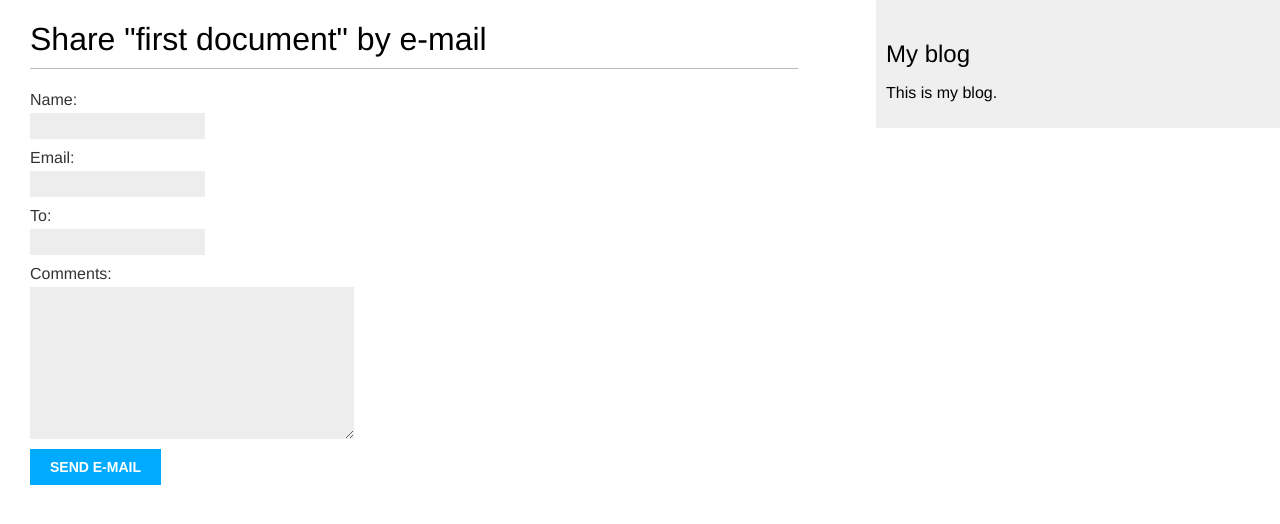
After one commit to SavelievGleb2003/ticket_system, a Django app: page /TD/1/share/ in a window 1280 px wide. The commit adds this page. Shown: the top 524 px of the page. Run offline with Django 5.2, Linux system fonts and the light colour scheme; data comes from the database, SQL or seed files in the repository.

Commit message:
added functionality for sharing posts by email

```diff
--- /dev/null
+++ b/blog/forms.py
@@ -0,0 +1,7 @@
+from django import forms
+
+class EmailTD_form(forms.Form):
+    name = forms.CharField(max_length=30)
+    email = forms.EmailField()
+    to = forms.EmailField()
+    comments = forms.CharField(required=False, widget=forms.Textarea)
--- a/blog/urls.py
+++ b/blog/urls.py
@@ -6,5 +6,6 @@ from . import views
 urlpatterns = [
         path('', views.ListTD.as_view(), name='TD_list'),
         path('<int:year>/<int:month>/<int:day>/<slug:TD>/', views.TD_detail, name='TD_detail'),
+        path('<int:id_d>/share/',views.send_email, name='send_email')
 
 ]
--- a/blog/views.py
+++ b/blog/views.py
@@ -2,7 +2,8 @@ from django.shortcuts import render, get_object_or_404
 from .models import TurnoverDocument
 from django.core.paginator import Paginator,PageNotAnInteger, EmptyPage
 from django.views.generic import ListView
-
+from .forms import EmailTD_form
+from django.core.mail import send_mail
 
 class ListTD(ListView):
     queryset = TurnoverDocument.published.all()
@@ -18,6 +19,37 @@ def TD_detail(request, year, month, day, TD):
         publish_by__month=month,
         publish_by__day=day
     )
+    return render(request, 'blog/TD/detail.html', {'single_document': single_document})
 
 
-    return render(request, 'blog/TD/detail.html', {'single_document': single_document})
+def send_email(request, id_d):
+    Document = get_object_or_404(TurnoverDocument, id=id_d,
+                                 status=TurnoverDocument.Status.PUBLISHED)
+    sent = False
+    if request.method == 'POST':
+        form = EmailTD_form(request.POST)
+        if form.is_valid():
+            cd = form.cleaned_data
+            post_url = request.build_absolute_uri(
+                Document.get_absolute_url()
+            )
+            subject = (
+                f"{cd['name']} ({cd['email']}) "
+                f"recommends you read {Document.title}"
+            )
+            message = (
+                f"Read {Document.title} at {post_url}\n\n"
+                f"{cd['name']}\'s comments: {cd['comments']}"
+            )
+            send_mail(
+                subject=subject,
+                message=message,
+                from_email=None,
+                recipient_list=[cd['to']]
+            )
+        sent = True
+    else:
+        form = EmailTD_form()
+
+    return render(request,'blog/TD/share.html',
+                  {'Document':Document, 'form':form, 'sent':sent})
--- a/templates/blog/TD/detail.html
+++ b/templates/blog/TD/detail.html
@@ -10,4 +10,9 @@
   <a href="{% static single_document.filename %}" target="_blank">
       Open Image
   </a>
+  <p>
+    <a href="{% url "TD:send_email" single_document.id %}">
+        Share this post
+    </a>
+  </p>
 {% endblock %}
--- /dev/null
+++ b/templates/blog/TD/share.html
@@ -0,0 +1,17 @@
+{% extends "blog/base.html" %}
+{% block title %}Share a post{% endblock %}
+{% block content %}
+  {% if sent %}
+    <h1>E-mail successfully sent</h1>
+    <p>
+      "{{ Document.title }}" was successfully sent to {{ Document.cleaned_data.to }}.
+    </p>
+  {% else %}
+    <h1>Share "{{ Document.title }}" by e-mail</h1>
+    <form method="post">
+      {{ form.as_p }}
+      {% csrf_token %}
+        <input type="submit" value="Send e-mail">
+    </form>
+  {% endif %}
+{% endblock %}
```
Also changed, not shown: mysite/settings.py (+8 -1 lines).
